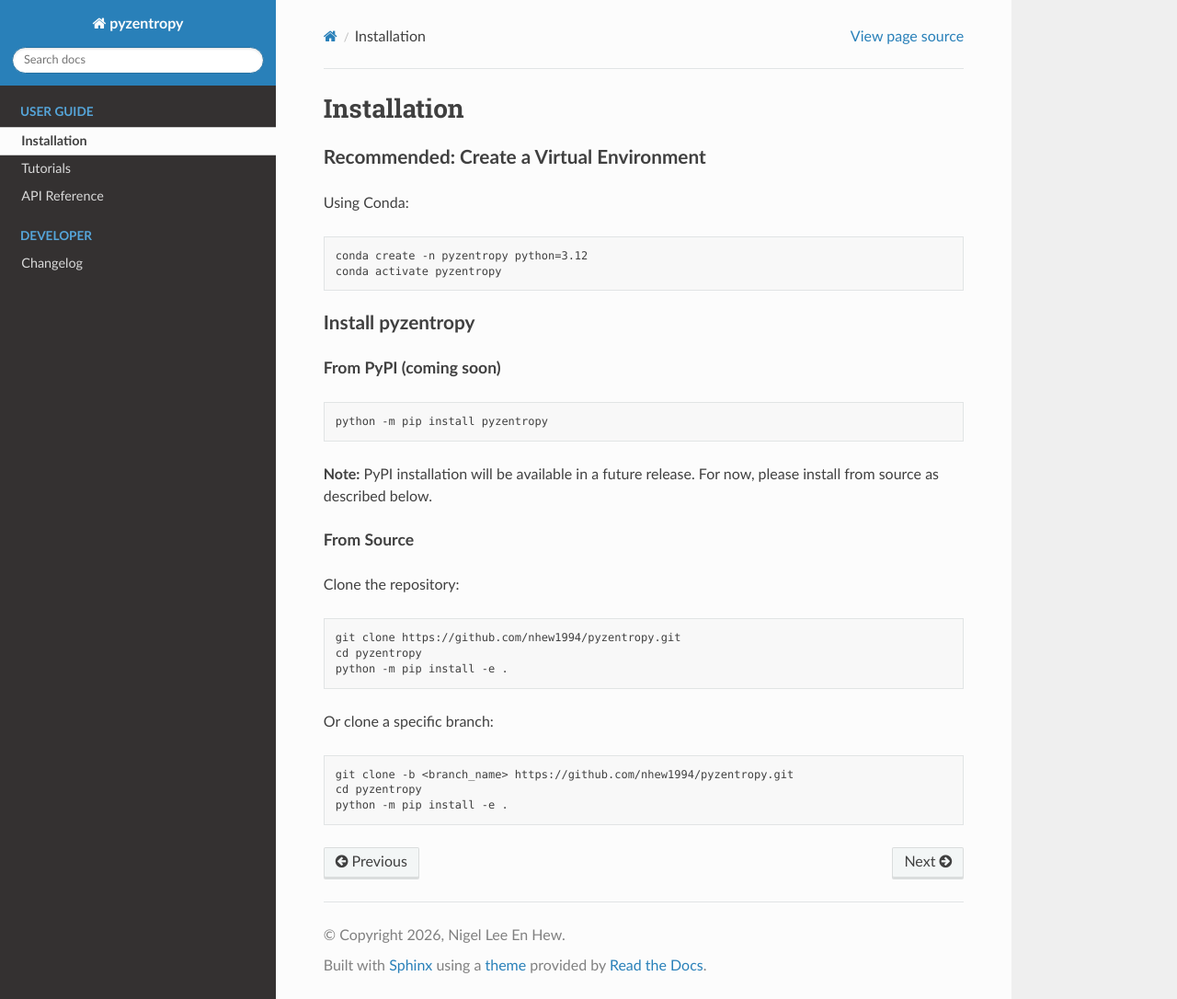
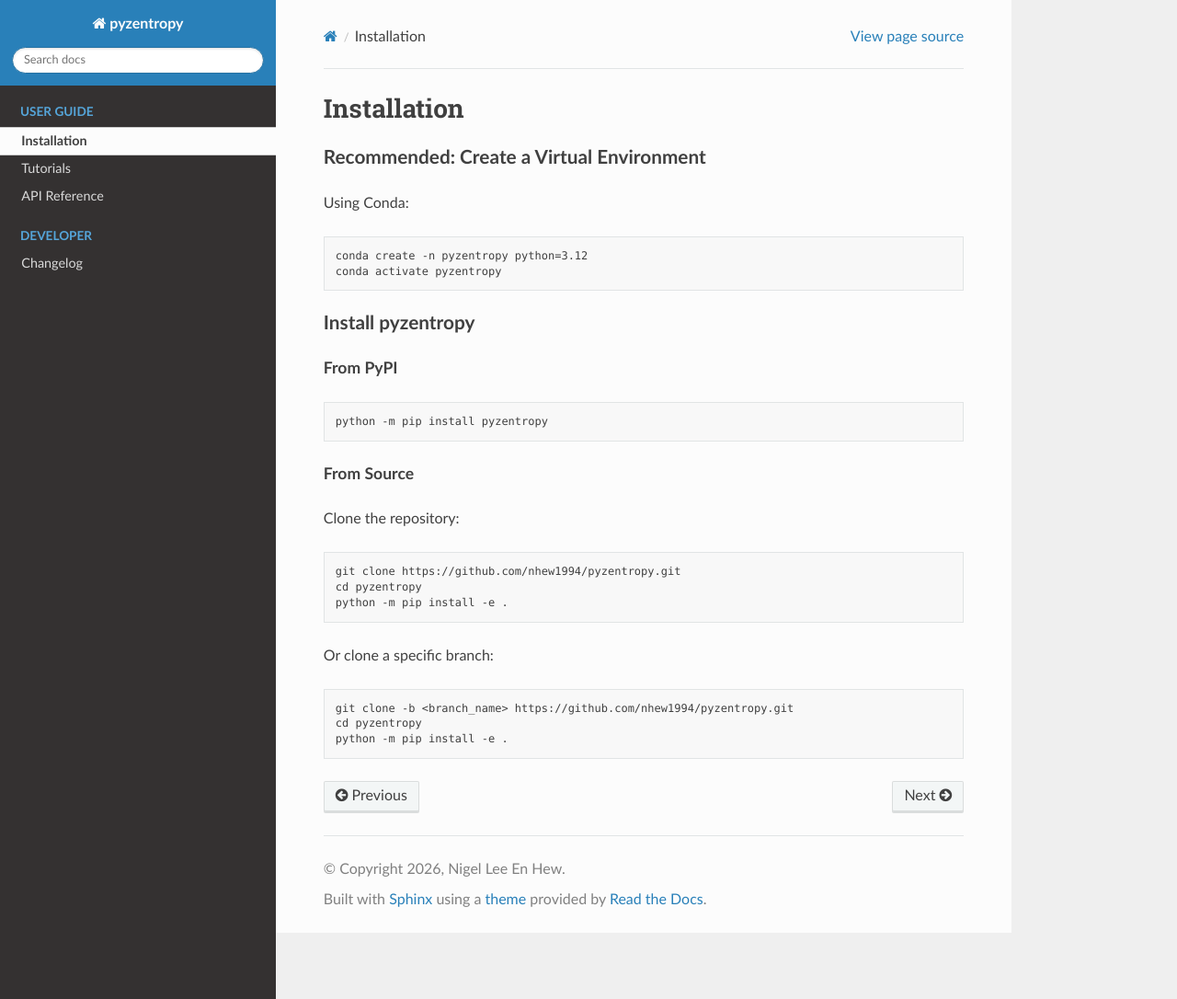
Before and after one commit to PhasesResearchLab/pyzentropy, a Sphinx documentation site: the page built from docs/_source/installation.md, in a window 1280 px wide and 1086 px high. Shown: the whole window at 92% size. Built offline with Sphinx 7.4.7 and the Read the Docs theme 3.1.0, drawn with Linux system fonts in a browser that asks for light colours.

Commit message:
Revise PyPI installation note in installation.md
Updated installation instructions to reflect PyPI availability.

```diff
--- a/docs/_source/installation.md
+++ b/docs/_source/installation.md
@@ -12,12 +12,9 @@
 
 <span style="font-size:1.3em; font-weight:bold">Install pyzentropy</span>
 
-<span style="font-size:1.1em; font-weight:bold">From PyPI (coming soon)</span>
+<span style="font-size:1.1em; font-weight:bold">From PyPI</span>
 
     python -m pip install pyzentropy
-
-**Note:** PyPI installation will be available in a future release. For now, please install from source as described below.
-
 
 <span style="font-size:1.1em; font-weight:bold">From Source</span>
 
```
